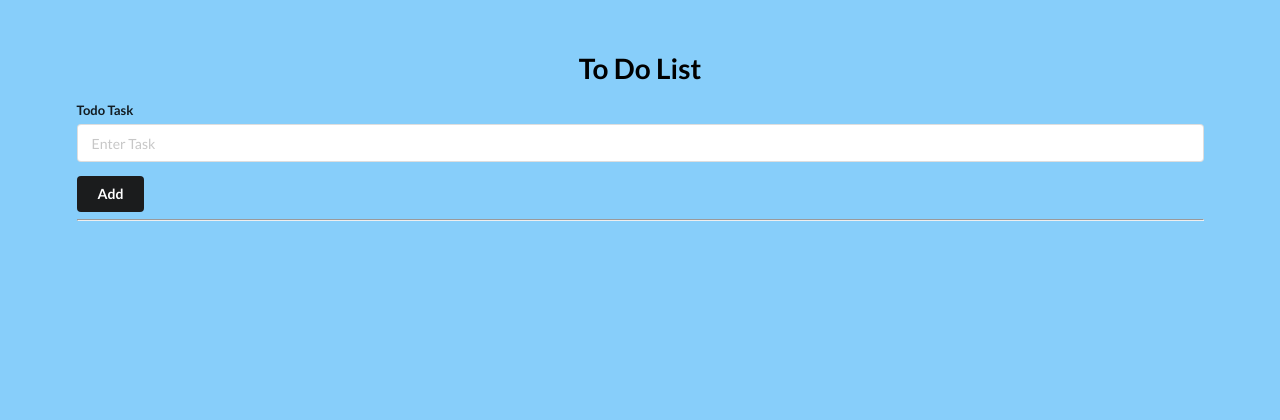
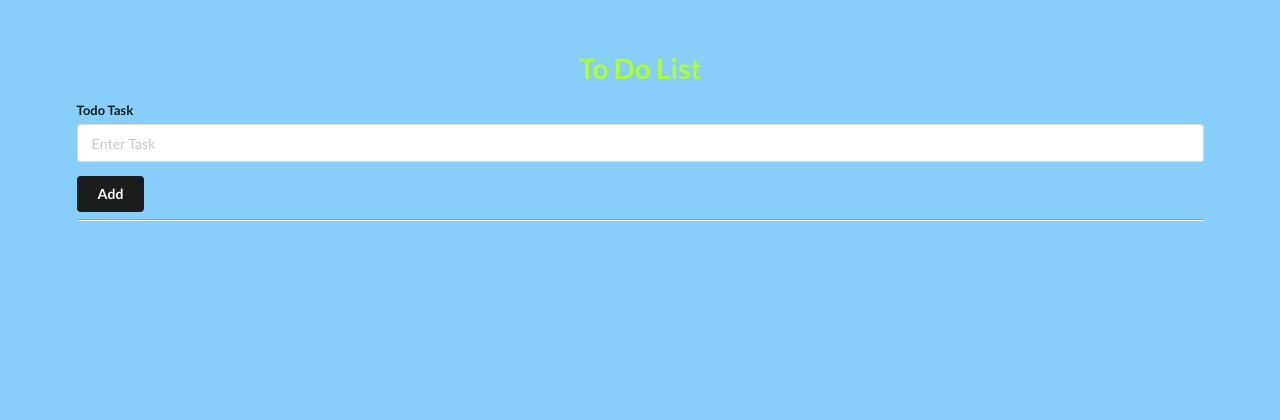
Before and after one commit to RohanVolety/flask-pipeline, a Flask app: page / in a window 1280 px wide. Shown: the top 420 px of the page. Run offline with Flask 2, Linux system fonts and the light colour scheme; data that the repository does not hold is empty.

Commit message:
added color

```diff
--- a/templates/base.html
+++ b/templates/base.html
@@ -13,7 +13,7 @@
 
 h1
 {
-  color:black;
+  color:greenyellow;
    text-align: center;
 
 }
```
